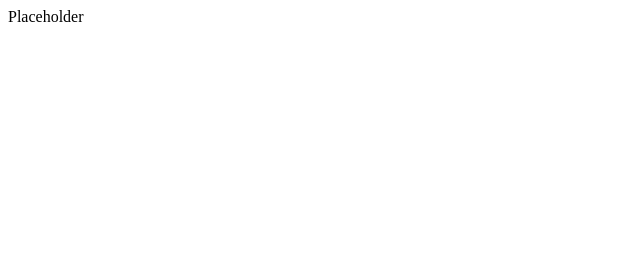
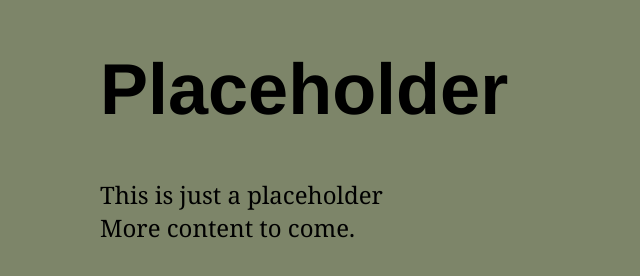
Before and after one commit to lartol/kartik.github.com, a plain HTML site: page index.html in a window 1280 px wide. Shown: the whole page, without its empty margins (0-640 px from the left). Drawn offline with Linux system fonts and the light colour scheme.

Commit message:
added initial styling just for fun.

```diff
--- /dev/null
+++ b/css/base.css
@@ -0,0 +1,3 @@
+body {font-family: Georgia; margin-left: 100px; font-size: 1.5em}
+h1 {font-family: Helvetica; font-size:3em}
+.grayishgreen { background-color : #7D8569}
--- a/index.html
+++ b/index.html
@@ -2,13 +2,18 @@
 
 <html>
 <head>
-
+<link rel="stylesheet" href="./css/base.css" />
 <title> kartik.github.com </title>
 
 </head>
-<body>
-
+<body class="grayishgreen">
+<h1>
 Placeholder
+</h1>
+This is just a placeholder
+<br/>
+More content to come.
+<br/>
 
 </body>
 
```
